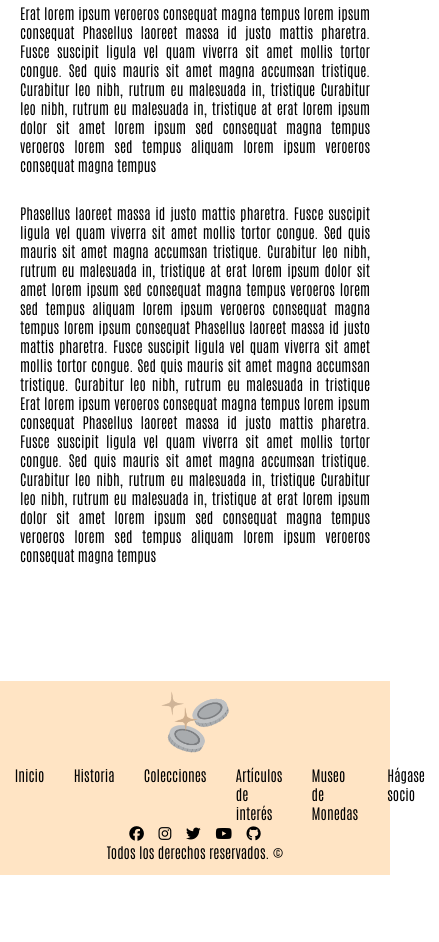
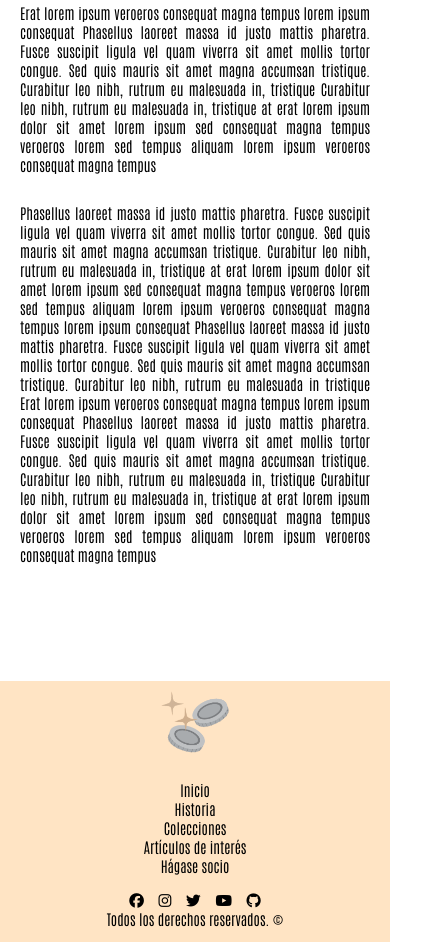
Before and after one commit to marfilnoir/codos, a plain HTML site: page Historia.html in a window 390 px wide. Shown: the part 1136-2078 px from the top of the page, 439 px wide, since content can reach past the window. Before the commit the page ends 2011 px from the top, so only its background shows below. Drawn offline with nearby package versions, Linux system fonts and the light colour scheme.

Commit message:
update final pau

```diff
--- a/Historia.html
+++ b/Historia.html
@@ -86,16 +86,6 @@
         </div>
     </section>
 
-
-
-
-
-
-
-
-
-
-
 </main>
 <footer>
     <div class="footer-container">
@@ -108,7 +98,6 @@
                 <li class="footer-list__item"><a href="historia.html">Historia</a></li>
                 <li class="footer-list__item"><a href="colecciones.html">Colecciones</a></li>
                 <li class="footer-list__item"><a href="articulos.html">Artículos de interés</a></li>
-                    <li class="footer-list__item"><a href="museo.html">Museo de Monedas</a></li>
                 <li class="footer-list__item"><a href="formulario.html">Hágase socio</a></li>
             </ul>
         </div>
--- a/estiloscoleccion.css
+++ b/estiloscoleccion.css
@@ -3,8 +3,11 @@
     font-family: 'Antonio', sans-serif;
 }
 
-a{
+/* a{
     text-decoration: none;
+} */
+
+body {overflow-x: hidden ;
 }
 
 /* estilos menu */
@@ -52,6 +55,7 @@ a{
 .myNav:hover{
   cursor:pointer;
 }
+
 
 .menu {
   height: 2em;
@@ -224,7 +228,6 @@ footer{
 }
 .footer-image img{
   width: 120px;
-
 }
 .footer-list,
 .footer-social{
@@ -278,6 +281,17 @@ footer{
   padding-bottom: 1rem;
 }
 
+@media only screen and (max-width: 600px) {
+
+  .footer-container {
+    flex-direction: column;
+}
+
+.footer-list {
+    flex-direction: column;
+    text-align: center;
+    padding: 1rem;
+}}
 
 
 /*MEDIA QUERYS*/
--- a/estiloshistoria.css
+++ b/estiloshistoria.css
@@ -206,7 +206,6 @@ footer{
   }
   .footer-image img{
     width: 120px;
-
   }
   .footer-list,
   .footer-social{
@@ -259,3 +258,15 @@ footer{
     margin-bottom: 0;
     padding-bottom: 1rem;
   }
+
+  @media only screen and (max-width: 600px) {
+
+    .footer-container {
+      flex-direction: column;
+  }
+
+  .footer-list {
+      flex-direction: column;
+      text-align: center;
+      padding: 1rem;
+  }}
```
Also changed, not shown: Colecciones.html (+0 -11 lines), articulos.html (+0 -1 lines), estilosindex.css (+3 -6 lines), formulario.html (+0 -1 lines). Lines whose indentation alone changed are shown as unchanged.
